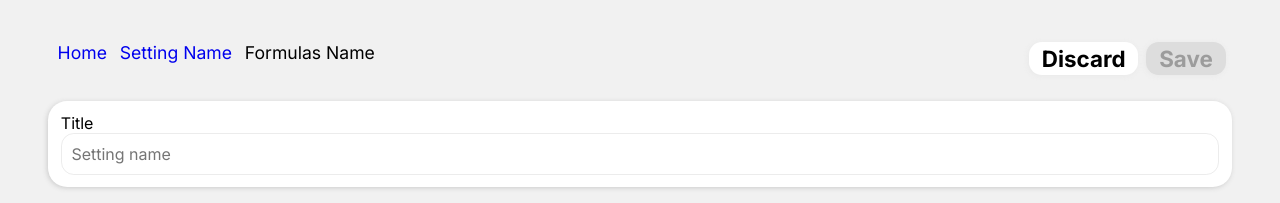
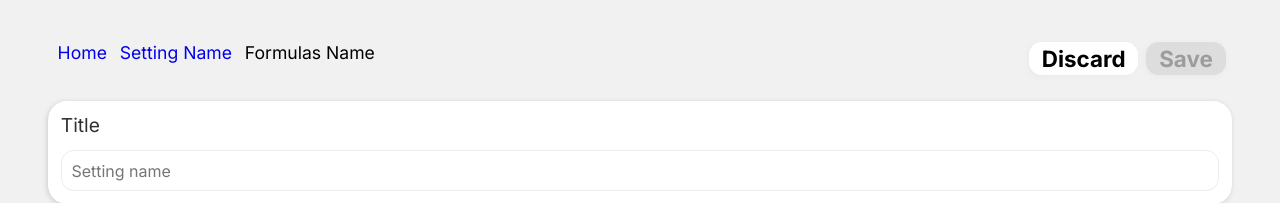
Before and after one commit to Mikhail-2547/WEB-Shopify-, a plain HTML site: page formulas-page.html in a window 1280 px wide. Shown: the top 203 px of the page. Drawn offline with Linux system fonts and the light colour scheme.

Commit message:
auto_commit

```diff
--- a/assets/SCSS/_components.scss
+++ b/assets/SCSS/_components.scss
@@ -157,7 +157,7 @@ settings-page
 
 .text_i_article {
     color: $h1_color;
-    font-size: 1.6rem;
+    font-size:1.2rem;
     margin: 0 0 0.8rem 0;
 }
 
--- a/formulas-page.html
+++ b/formulas-page.html
@@ -28,7 +28,7 @@
     </section>
 
     <div class="text_input">
-      <div class="text_i_artice">Title</div>
+      <div class="text_i_article">Title</div>
       <div class="text_i">
         <input type="text" placeholder="Setting name" class="text_input_lol" />
       </div>
```
Also changed, not shown: assets/CSS/main.css.
